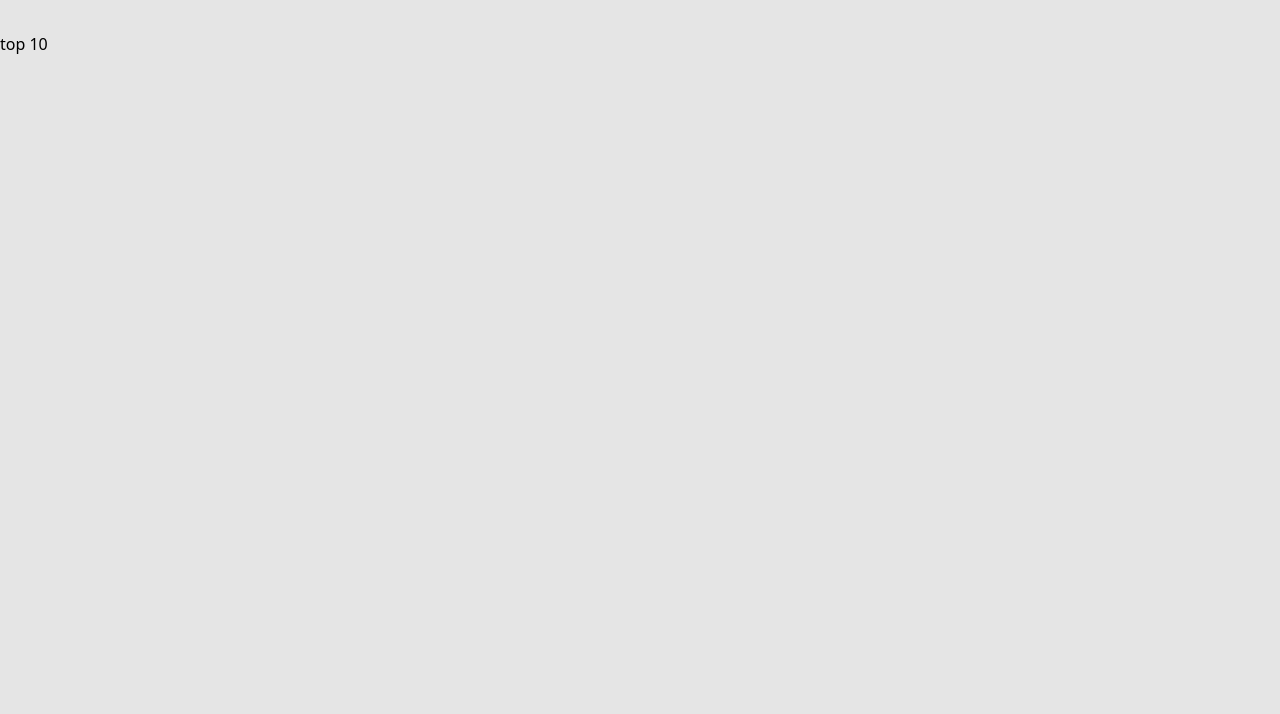
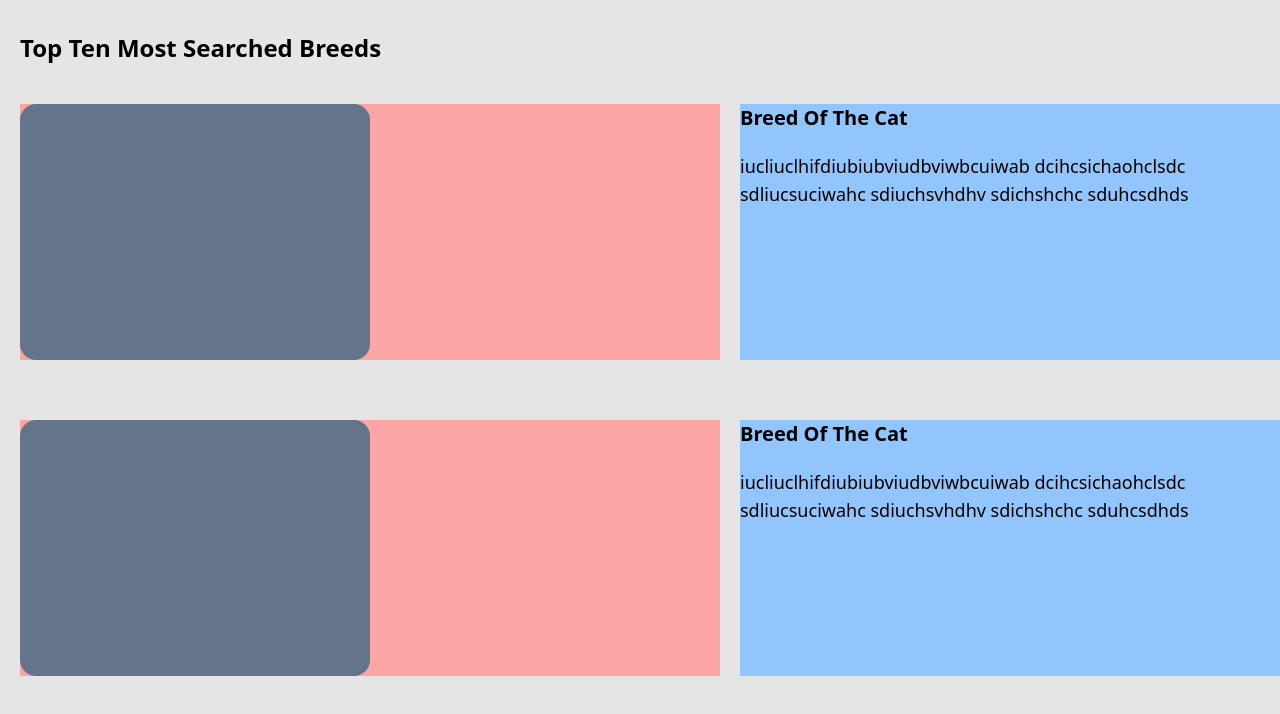
Before and after one commit to versatilemage/cat-webpage-using-express-react-node, a React (Create React App) app: page /topten in a window 1280 px wide. Shown: the top 714 px of the page. Built offline with nearby package versions, Linux system fonts and the light colour scheme.

Commit message:
made a model for top 10 cat breeds

```diff
--- a/src/components/topten.js
+++ b/src/components/topten.js
@@ -1,9 +1,30 @@
-function toplist() {
+function Topten () {
     return (
         <>
-            <h2>top 10</h2>
+            <h2 className="text-2xl font-bold ml-5 capitalize">top ten most searched breeds</h2>
+            <div className="flex flex-col space-y-5">
+                <div className="grid grid-cols-2 space-x-5 mx-5 my-10">
+                    <div className="bg-red-300 items-start flex flex-col space-y-5">
+                        <div className="px-10 py-32 bg-slate-500 rounded-2xl w-2/4"></div>
+                    </div>
+                    <div className="bg-blue-300">
+                        <h3 className="capitalize text-xl font-bold">breed of the cat</h3>
+                        <p className="w-3/4 items-justify my-5 text-lg">iucliuclhifdiubiubviudbviwbcuiwab dcihcsichaohclsdc sdliucsuciwahc sdiuchsvhdhv sdichshchc sduhcsdhds</p>
+                    </div>
+                </div>
+                <div className="grid grid-cols-2 space-x-5 mx-5 my-10">
+                    <div className="bg-red-300 items-start flex flex-col space-y-5">
+                        <div className="px-10 py-32 bg-slate-500 rounded-2xl w-2/4"></div>
+                    </div>
+                    <div className="bg-blue-300">
+                        <h3 className="capitalize text-xl font-bold">breed of the cat</h3>
+                        <p className="w-3/4 items-justify my-5 text-lg">iucliuclhifdiubiubviudbviwbcuiwab dcihcsichaohclsdc sdliucsuciwahc sdiuchsvhdhv sdichshchc sduhcsdhds</p>
+                    </div>
+                </div>
+            </div>
+
         </>
     )
 }
 
-export default toplist
+export default Topten
```
